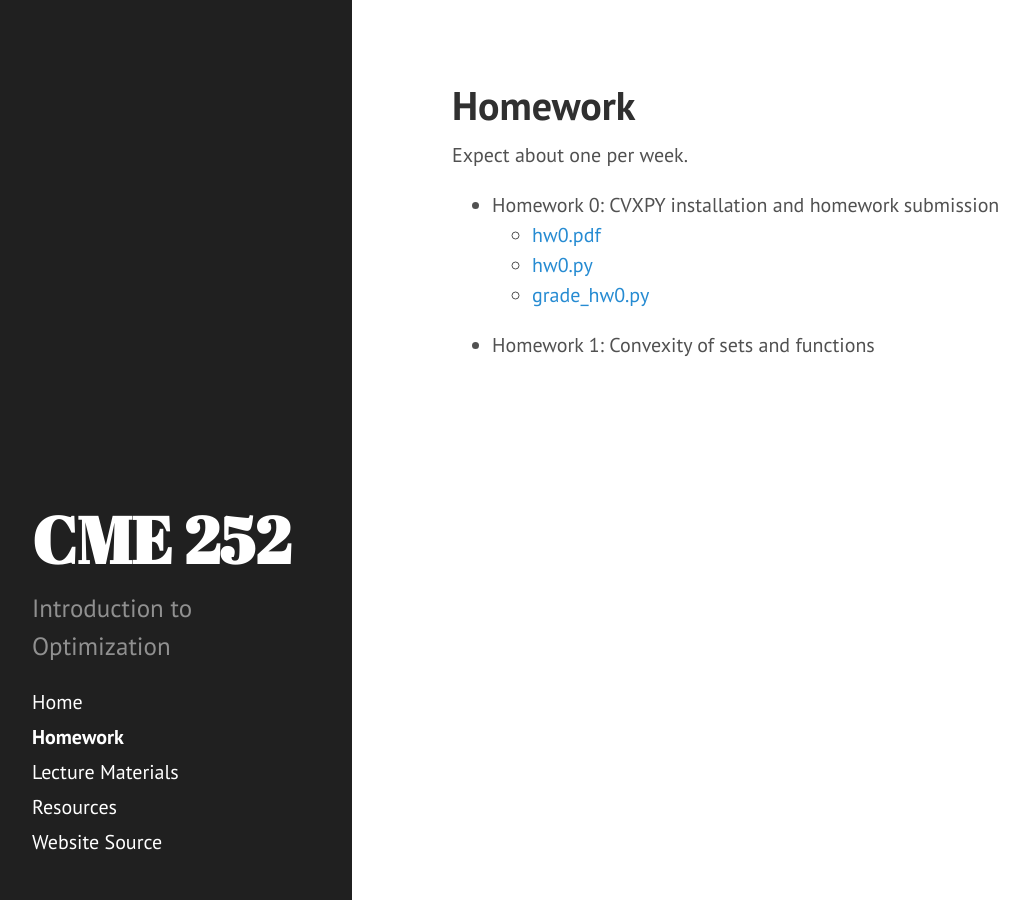
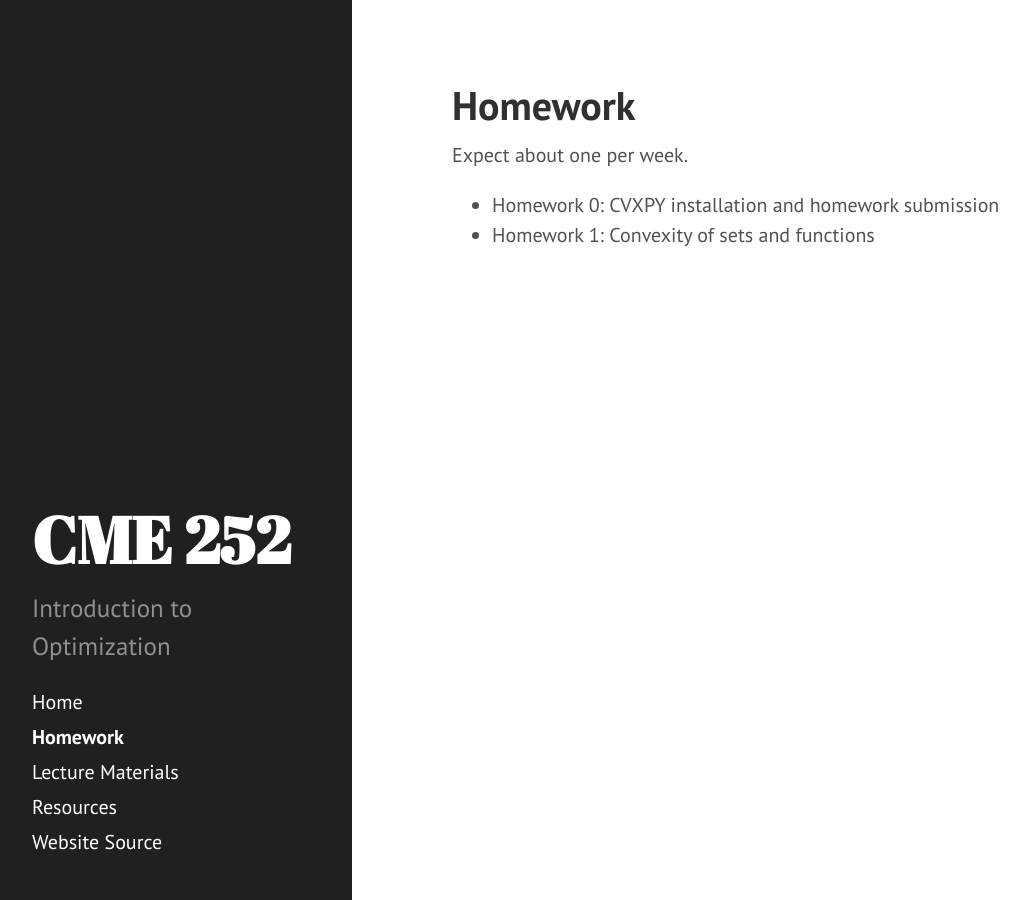
Before and after one commit to ajfriend/cme252, a Jekyll site: the page built from homework.md, in a window 1280 px wide. Shown: the whole page, without its empty margins (8-1037 px from the left). Built offline with Jekyll 4.4.1, drawn with Linux system fonts in a browser that asks for light colours; Markdown is read by kramdown in place of the engine named in the settings.

Commit message:
remove files for now

```diff
--- a/homework.md
+++ b/homework.md
@@ -6,7 +6,4 @@ title: Homework
 Expect about one per week.
 
 - Homework 0: CVXPY installation and homework submission
-    - [hw0.pdf](https://github.com/icme/cme252-optimization/raw/master/homework/hw0/hw0.pdf)
-    - [hw0.py](https://raw.githubusercontent.com/icme/cme252-optimization/master/homework/hw0/hw0.py)
-    - [grade_hw0.py](https://github.com/icme/cme252-optimization/blob/master/homework/hw0/grade_hw0.py)
 - Homework 1: Convexity of sets and functions
```
